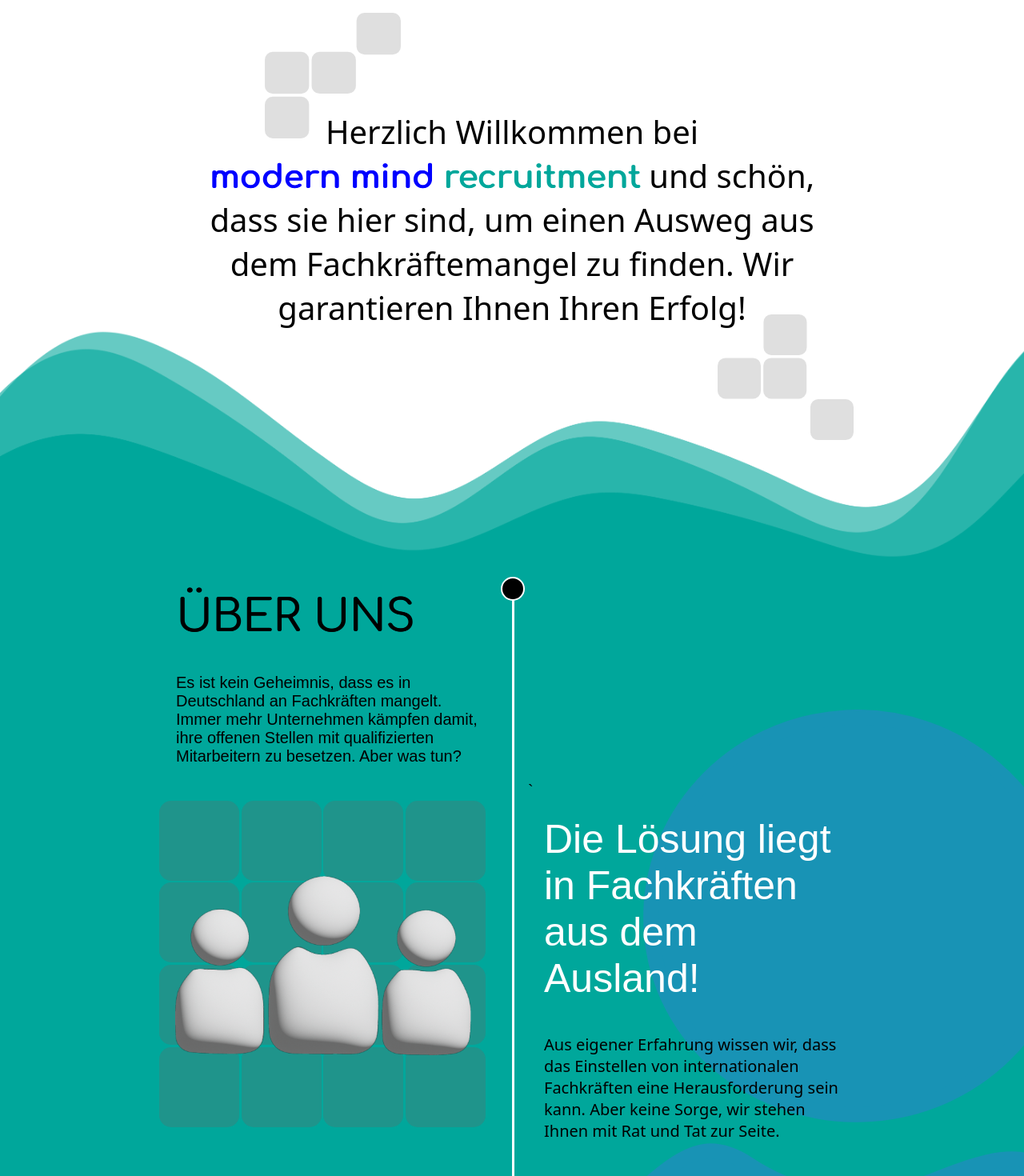
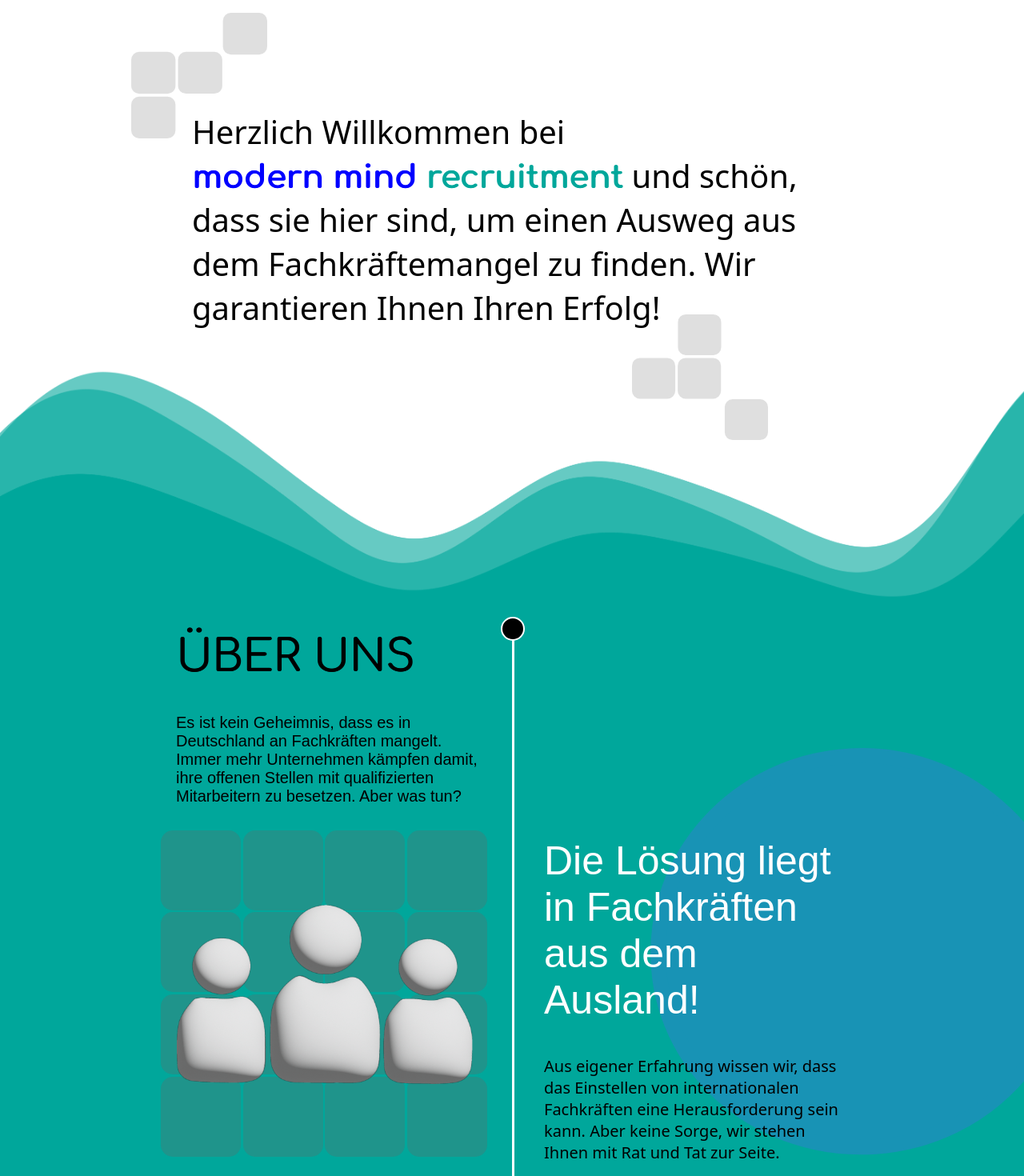
Before and after one commit to tommyb96/modern-mind-recruitment, a React (Create React App) app: page / in a window 1280 px wide. Shown: the part 1160-2630 px from the top of the page at 80% size. Built offline with nearby package versions, Linux system fonts and the light colour scheme.

Commit message:
change 3d icon position

```diff
--- a/src/components/AboutUs/AboutUs.js
+++ b/src/components/AboutUs/AboutUs.js
@@ -89,7 +89,6 @@ const AboutUs = () => {
         </WelcomeMessage>
       </StyledContainer>
       <Waves src={waves} alt="waves"></Waves>
-
       <InfoWrapper id="über-uns">
         <Line>
           <Circle />
@@ -98,17 +97,16 @@ const AboutUs = () => {
           <Person src={person} alt="person icon" />
           <Heading>ÜBER UNS</Heading>
           <LeftDiv>
-            Es ist kein Geheimnis, dass es in Deutschland an Fachkräften
-            mangelt. Immer mehr Unternehmen kämpfen damit, ihre offenen Stellen
-            mit qualifizierten Mitarbeitern zu besetzen. Aber was tun?
+            <div>
+              Es ist kein Geheimnis, dass es in Deutschland an Fachkräften
+              mangelt. Immer mehr Unternehmen kämpfen damit, ihre offenen
+              Stellen mit qualifizierten Mitarbeitern zu besetzen. Aber was tun?
+            </div>
+            <Cubes></Cubes>
           </LeftDiv>
-          <StatementWrapper>
-            <Persons src={persons} alt="persons icon" />
-            <Cubes />
-            <Statement ref={statementRef} isVisible={statementVisible}>
-              Die Lösung liegt in Fachkräften aus dem Ausland!
-            </Statement>
-          </StatementWrapper>
+          <Statement ref={statementRef} isVisible={statementVisible}>
+            Die Lösung liegt in Fachkräften aus dem Ausland!
+          </Statement>
           <BoldText ref={boldTextRef} isVisible={boldTextVisible}>
             Aus eigener Erfahrung wissen wir, dass das Einstellen von
             internationalen Fachkräften eine Herausforderung sein kann. Aber
@@ -162,9 +160,9 @@ const WelcomeMessage = styled.div`
   position: relative;
   color: black;
   align-self: center;
-  margin: 200px 10px 0 10px;
+  margin: 200px 50px 50px 100px;
   max-width: 850px;
-  text-align: center;
+
   font-family: system-ui;
   font-weight: 500;
   font-size: 40px;
@@ -181,8 +179,7 @@ const WelcomeMessage = styled.div`
   @media (max-width: 600px) {
     font-size: 30px;
     max-width: 430px;
-    margin-top: 100px;
-    margin-bottom: 50px;
+    margin: 100px 20px 50px 50px;
   }
   @media (max-width: 480px) {
     font-size: 30px;
@@ -219,11 +216,6 @@ const CubesOne = styled.img`
     top: -170%;
     left: -35%;
   }
-  @media (max-width: 480px) {
-    width: 100px;
-    top: -165%;
-    left: -10%;
-  }
 `;
 
 const CubeTwoRelative = styled.span`
@@ -254,8 +246,6 @@ const InfoWrapper = styled.div`
   overflow: hidden;
   width: 100%;
   height: 100%;
-  margin: 0;
-  padding: 0;
 `;
 
 const Line = styled.div`
@@ -325,41 +315,11 @@ const Heading = styled.div`
 const LeftDiv = styled.div`
   padding: 20px;
   max-width: 420px;
+  position: relative;
 
   @media (max-width: 900px) {
     align-self: flex-start;
     margin-left: 70px;
-  }
-`;
-const StatementWrapper = styled.div`
-  position: relative;
-  align-self: flex-end;
-  @media (max-width: 900px) {
-    align-self: flex-end;
-  }
-`;
-
-const Persons = styled.img`
-  position: absolute;
-  width: 370px;
-  top: 40%;
-  left: -105%;
-  margin-bottom: 20px;
-  z-index: 1;
-
-  @media (max-width: 900px) {
-    position: relative;
-    margin-top: 110px;
-    margin-bottom: 100px;
-    top: 0;
-    left: 20%;
-  }
-
-  @media (max-width: 590px) {
-    width: 240px;
-    align-self: flex-start;
-    margin: 75px 0 80px 70px;
-    left: 8%;
   }
 `;
 
@@ -369,6 +329,7 @@ const Statement = styled.div`
   color: white;
   padding: 20px;
   max-width: 420px;
+  align-self: flex-end;
 
   //animation
   opacity: ${(props) => (props.isVisible ? 1 : 0)};
@@ -376,8 +337,13 @@ const Statement = styled.div`
   transition: opacity 0.5s ease-in-out, transform 0.5s ease-in-out;
 
   @media (max-width: 900px) {
-    margin-left: 70px;
+    margin: 450px 0 0 70px;
   }
+
+  @media (max-width: 590px) {
+    margin: 290px 0 0 70px;
+  }
+
   @media (max-width: 480px) {
     font-size: 45px;
   }
--- a/src/components/AboutUs/Cubes.js
+++ b/src/components/AboutUs/Cubes.js
@@ -1,9 +1,9 @@
 import styled from "styled-components";
+import persons from "../../svg/AboutUs/about_us_3d_person.svg";
 
 const Cubes = () => {
   return (
     <>
-      `
       <Wrapper>
         <CubeContainer>
           <StyledCube />
@@ -29,6 +29,7 @@ const Cubes = () => {
           <StyledCube />
           <StyledCube />
         </CubeContainer>
+        <Persons src={persons} alt="persons icon" />
       </Wrapper>
     </>
   );
@@ -39,13 +40,12 @@ export default Cubes;
 const Wrapper = styled.div`
   position: absolute;
   z-index: 0;
-  left: -110%;
-  @media (max-width: 900px) {
-    top: 2%;
-    left: 15.5%;
-  }
+  top: 165px;
+  left: 0px;
+
   @media (max-width: 590px) {
-    left: 19%;
+    top: 105%;
+    left: 15px;
   }
 `;
 const CubeContainer = styled.div`
@@ -59,12 +59,20 @@ const StyledCube = styled.div`
   border-radius: 15px;
   margin: 1.3px;
   transition: transform 0.05s ease-in-out;
-  @media (max-width: 900px) {
-    width: 100px;
-    height: 100px;
-  }
+
   @media (max-width: 590px) {
     width: 65px;
     height: 65px;
   }
 `;
+
+const Persons = styled.img`
+  position: absolute;
+  top: 23%;
+  left: 5%;
+  width: 370px;
+
+  @media (max-width: 590px) {
+    width: 245px;
+  }
+`;
```
